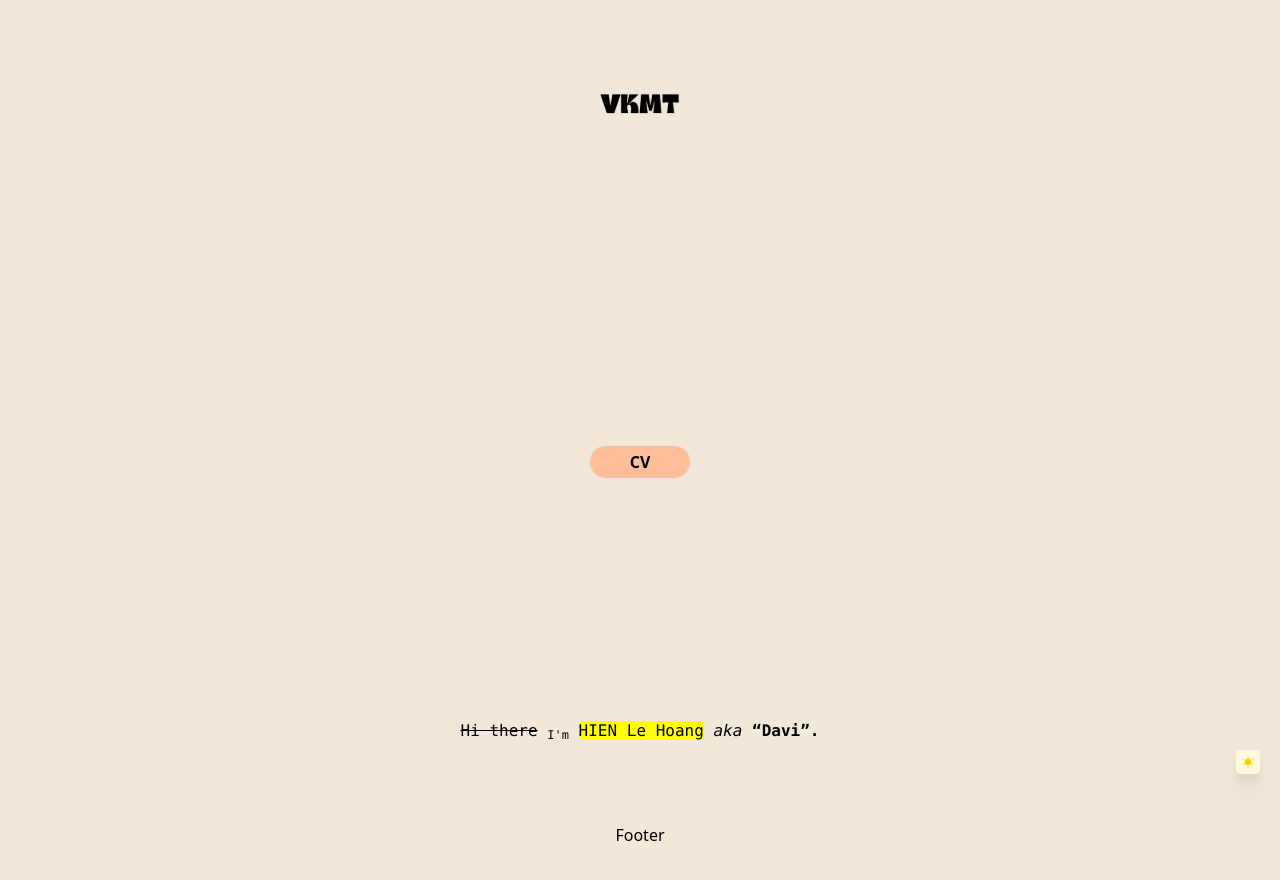
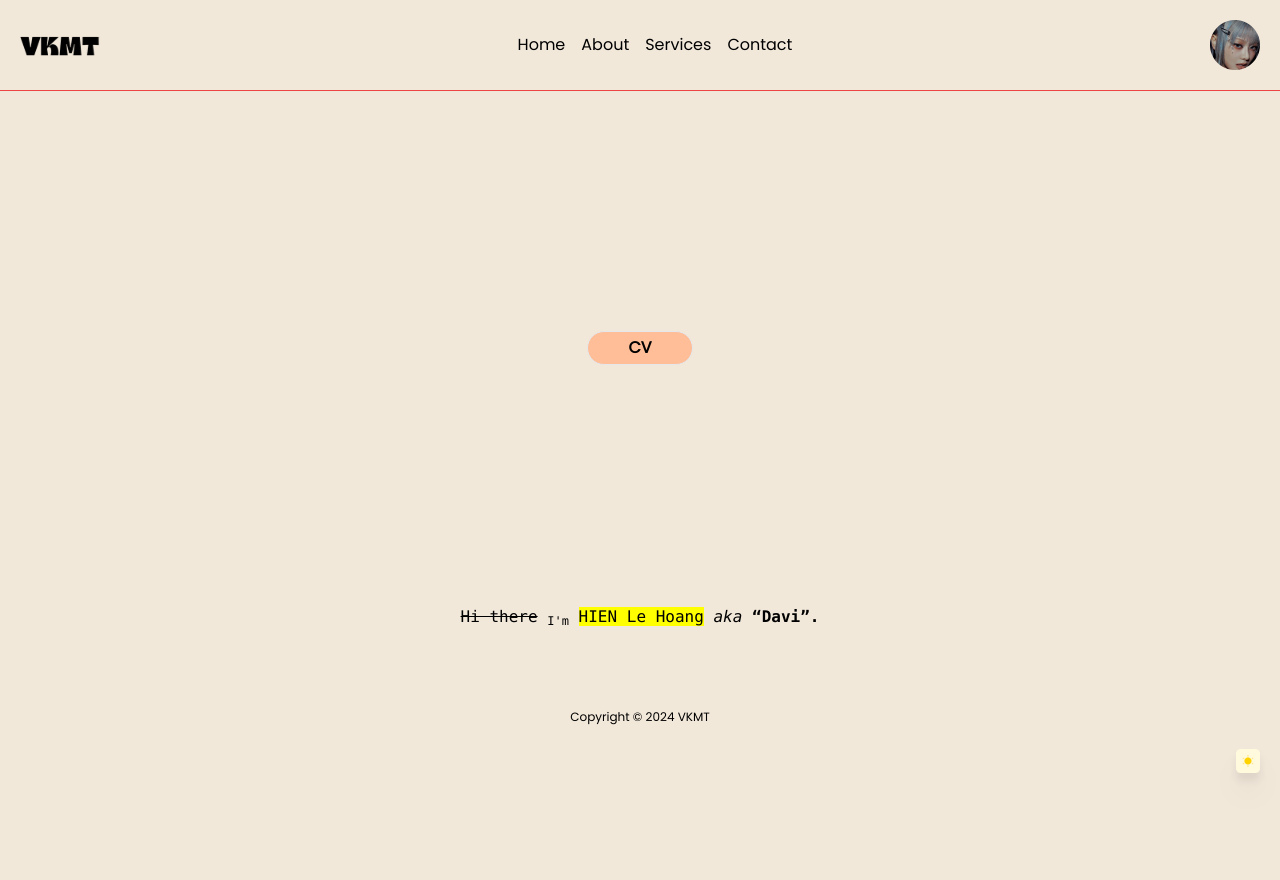
Before and after one commit to hoaqhienn/vkmt-web-application, a React (Vite) app: page / in a window 1280 px wide. Shown: the top 880 px of the page. After the commit the page ends 805 px from the top, so only its background shows below. Built offline with nearby package versions, Linux system fonts and the light colour scheme.

Commit message:
Update header UI

```diff
--- a/index.html
+++ b/index.html
@@ -1,13 +1,19 @@
-<!doctype html>
+<!DOCTYPE html>
 <html lang="en">
   <head>
     <meta charset="UTF-8" />
     <link rel="icon" type="image/svg+xml" href="/vite.svg" />
-    <link href="./src/output.css" rel="stylesheet">
+    <link href="./src/output.css" rel="stylesheet"/>
+    <link rel="preconnect" href="https://fonts.googleapis.com" />
+    <link rel="preconnect" href="https://fonts.gstatic.com" crossorigin />
+    <link
+      href="https://fonts.googleapis.com/css2?family=Poppins&display=swap"
+      rel="stylesheet"
+    />
     <meta name="viewport" content="width=device-width, initial-scale=1.0" />
     <title>Vite + React</title>
   </head>
-  <body class="bg-peach-0 dark:bg-gray-800 dark:text-white">
+  <body class="bg-peach-0 dark:bg-gray-800 dark:text-white font-poppins">
     <div id="root"></div>
     <script type="module" src="/src/main"></script>
   </body>
--- a/src/Layout.jsx
+++ b/src/Layout.jsx
@@ -1,6 +1,8 @@
 // src/Layout.jsx
 import { Outlet, useNavigate } from "react-router-dom";
 import Logo from "./assets/logo.svg";
+import Avatar from "./assets/avatar.png";
+
 import ThemeToggle from "./components/ThemeToggle";
 import { useState } from "react";
 const Layout = () => {
@@ -16,16 +18,33 @@ const Layout = () => {
       }`}
     >
       <ThemeToggle setDarkMode={setDarkMode} darkMode={darkMode} />
-      <header className="flex items-center justify-center">
-        <button className="py-20" onClick={handleClick}>
+      <header className="flex w-full p-5 items-center justify-between border-b border-red-500">
+        <button className="" onClick={handleClick}>
           <img src={Logo} alt="VKMT Logo" width="80" height="45" />
+        </button>
+        <div>
+          <button className="mx-2" onClick={handleClick}>
+            Home
+          </button>
+          <button className="mx-2" onClick={handleClick}>
+            About
+          </button>
+          <button className="mx-2" onClick={handleClick}>
+            Services
+          </button>
+          <button className="mx-2" onClick={handleClick}>
+            Contact
+          </button>
+        </div>
+        <button className="" onClick={handleClick}>
+          <img src={Avatar} alt="Avatar" width="50" height="auto" />
         </button>
       </header>
       <main className="flex items-center justify-center">
         <Outlet />
       </main>
       <footer className="flex py-20 items-center justify-center">
-        <p>Footer</p>
+        <p className="text-xs">Copyright © 2024 VKMT</p>
       </footer>
     </div>
   );
--- a/src/input.css
+++ b/src/input.css
@@ -15,3 +15,9 @@ span.ripple {
     opacity: 0;
   }
 }
+
+.poppins-regular {
+  font-family: "Poppins", sans-serif;
+  font-weight: 400;
+  font-style: normal;
+}
--- a/src/output.css
+++ b/src/output.css
@@ -574,6 +574,11 @@ video {
   z-index: 10;
 }
 
+.mx-2 {
+  margin-left: 0.5rem;
+  margin-right: 0.5rem;
+}
+
 .flex {
   display: flex;
 }
@@ -603,6 +608,10 @@ video {
   justify-content: center;
 }
 
+.justify-between {
+  justify-content: space-between;
+}
+
 .overflow-hidden {
   overflow: hidden;
 }
@@ -615,6 +624,15 @@ video {
   border-width: 1px;
 }
 
+.border-b {
+  border-bottom-width: 1px;
+}
+
+.border-red-500 {
+  --tw-border-opacity: 1;
+  border-color: rgb(239 68 68 / var(--tw-border-opacity));
+}
+
 .bg-peach-0 {
   --tw-bg-opacity: 1;
   background-color: rgb(242 232 218 / var(--tw-bg-opacity));
@@ -623,6 +641,10 @@ video {
 .bg-peach-1 {
   --tw-bg-opacity: 1;
   background-color: rgb(255 190 152 / var(--tw-bg-opacity));
+}
+
+.p-5 {
+  padding: 1.25rem;
 }
 
 .px-10 {
@@ -643,6 +665,15 @@ video {
 .py-60 {
   padding-top: 15rem;
   padding-bottom: 15rem;
+}
+
+.font-poppins {
+  font-family: Poppins, sans-serif;
+}
+
+.text-xs {
+  font-size: 0.75rem;
+  line-height: 1rem;
 }
 
 .font-bold {
@@ -668,6 +699,12 @@ span.ripple {
     transform: scale(4);
     opacity: 0;
   }
+}
+
+.poppins-regular {
+  font-family: "Poppins", sans-serif;
+  font-weight: 400;
+  font-style: normal;
 }
 
 .hover\:border:hover {
```
Also changed, not shown: tailwind.config.js (+16 -16 lines), src/assets/avatar.png (added).
